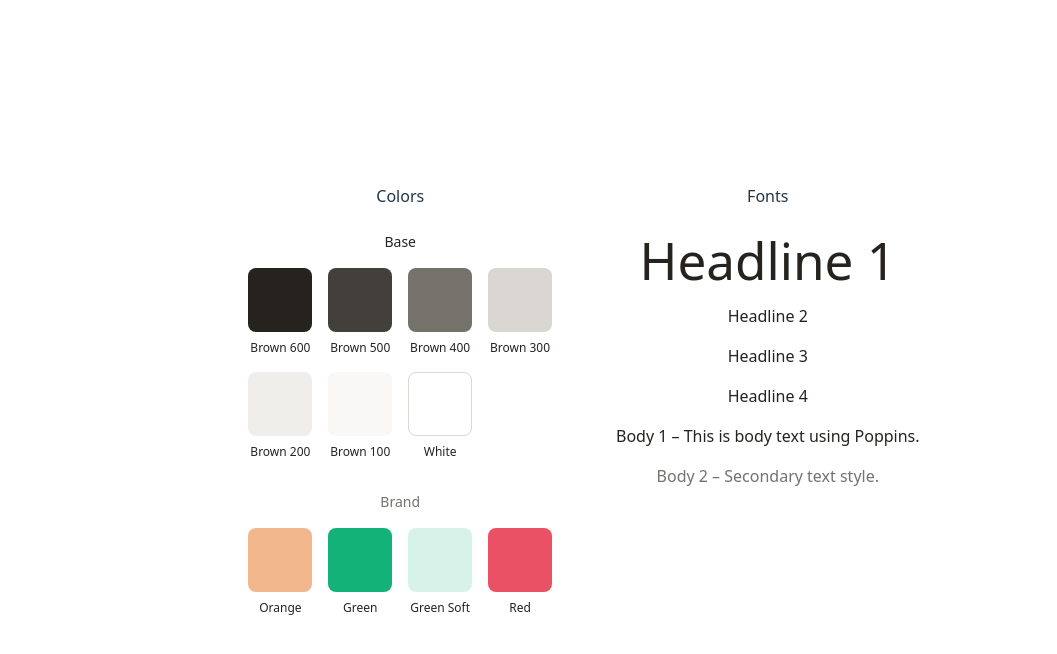
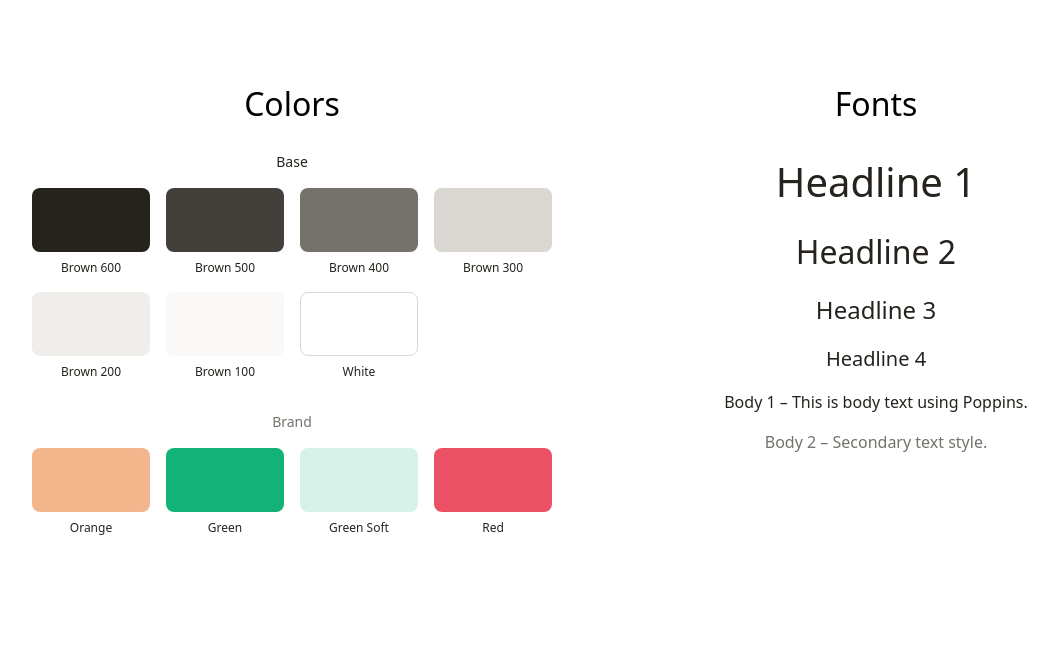
Before and after one commit to PaanPatiPhi/personal-blog-react, a React (Vite) app: page / in a window 1280 px wide. Shown: the top 654 px of the page, without its empty margins (56-1113 px from the left). Built offline with nearby package versions, Linux system fonts and the light colour scheme.

Commit message:
refactor: clean up index.css and fix typography variables

```diff
--- a/src/App.tsx
+++ b/src/App.tsx
@@ -6,7 +6,7 @@ function StylingSection() {
 
       {/* Colors */}
       <section>
-        <h2 className="text-h4 mb-6">Colors</h2>
+        <h2 className="mb-6 text-(length:--font-size-headline-2)">Colors</h2>
 
         <p className="text-sm text-brown-600 mb-4">Base</p>
         <div className="grid grid-cols-4 gap-4 mb-8">
@@ -44,13 +44,13 @@ function StylingSection() {
 
       {/* Typography */}
       <section>
-        <h2 className="text-h4 mb-6">Fonts</h2>
+        <h2 className="mb-6 text-(length:--font-size-headline-2)">Fonts</h2>
 
         <div className="space-y-4 text-brown-600">
-          <h1 className="text-h1">Headline 1</h1>
-          <h2 className="text-h2">Headline 2</h2>
-          <h3 className="text-h3">Headline 3</h3>
-          <h4 className="text-h4">Headline 4</h4>
+          <h1 className="text-(length:--font-size-headline-1)">Headline 1</h1>
+          <h2 className="text-(length:--font-size-headline-2)">Headline 2</h2>
+          <h3 className="text-(length:--font-size-headline-3)">Headline 3</h3>
+          <h4 className="text-(length:--font-size-headline-4)">Headline 4</h4>
 
           <p className="text-body">
             Body 1 – This is body text using Poppins.
--- a/src/index.css
+++ b/src/index.css
@@ -67,72 +67,3 @@
     font-weight: var(--font-weight-body);
   }
 }
-
-:root {
-  font-family: system-ui, Avenir, Helvetica, Arial, sans-serif;
-  line-height: 1.5;
-  font-weight: 400;
-
-  color-scheme: light dark;
-  color: rgba(0, 0, 0, 0.87);
-  background-color: #ffffff;
-
-  font-synthesis: none;
-  text-rendering: optimizeLegibility;
-  -webkit-font-smoothing: antialiased;
-  -moz-osx-font-smoothing: grayscale;
-}
-
-a {
-  font-weight: 500;
-  color: #646cff;
-  text-decoration: inherit;
-}
-a:hover {
-  color: #535bf2;
-}
-
-body {
-  margin: 0;
-  display: flex;
-  place-items: center;
-  min-width: 320px;
-  min-height: 100vh;
-}
-
-h1 {
-  font-size: 3.2em;
-  line-height: 1.1;
-}
-
-button {
-  border-radius: 8px;
-  border: 1px solid transparent;
-  padding: 0.6em 1.2em;
-  font-size: 1em;
-  font-weight: 500;
-  font-family: inherit;
-  background-color: #1a1a1a;
-  cursor: pointer;
-  transition: border-color 0.25s;
-}
-button:hover {
-  border-color: #646cff;
-}
-button:focus,
-button:focus-visible {
-  outline: 4px auto -webkit-focus-ring-color;
-}
-
-@media (prefers-color-scheme: light) {
-  :root {
-    color: #213547;
-    background-color: #ffffff;
-  }
-  a:hover {
-    color: #747bff;
-  }
-  button {
-    background-color: #f9f9f9;
-  }
-}
```
